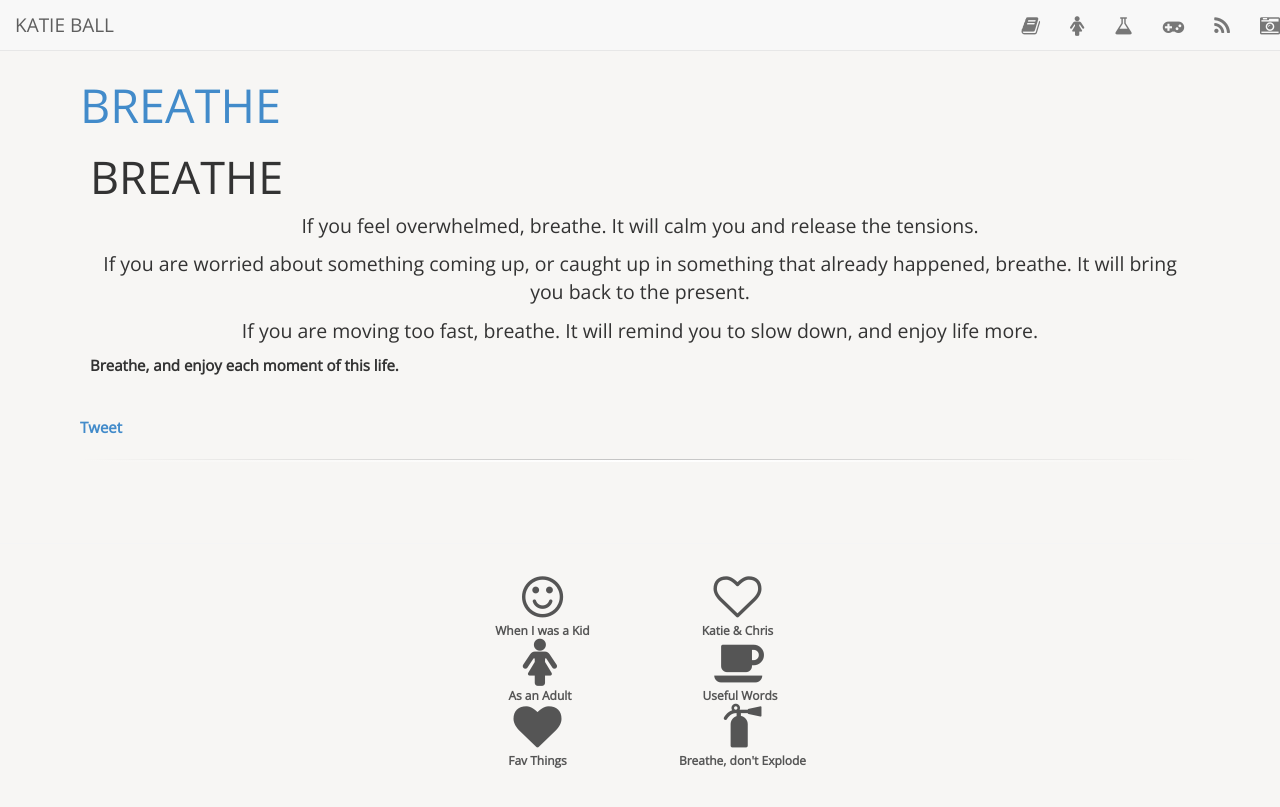
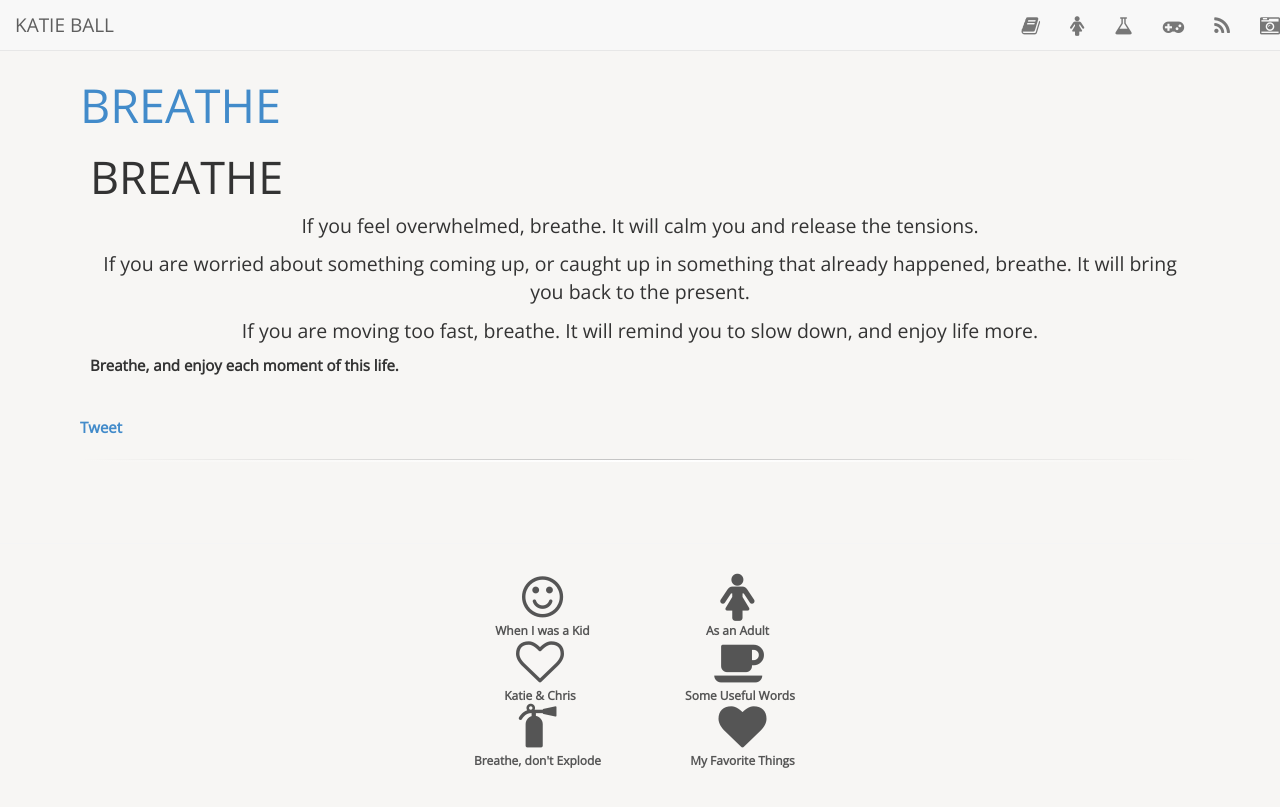
Before and after one commit to roachhd/roachhd.github.io, a Jekyll site: the page built from breathe/index.html, in a window 1280 px wide. Shown: the top 807 px of the page. Built offline with Jekyll 4.4.1, drawn with Linux system fonts in a browser that asks for light colours; nearby versions of some CDN libraries; Markdown is read by kramdown in place of the engine named in the settings; comment, search, counter and statistics services are not loaded.

Commit message:
Update innerfooter.html

```diff
--- a/_includes/innerfooter.html
+++ b/_includes/innerfooter.html
@@ -3,48 +3,44 @@
     <div class="container">
       <div class="row">
         <div class="col-lg-2 col-lg-offset-4">
-          <a href="/about/me/as-a-kid/index.html">
+          <a href="/about/me/as-a-kid/">
             <i class="fa fa-smile-o fa-4x"></i>
             <div>When I was a Kid</div>
           </a>
         </div>
         <div class="col-lg-2 next">
-          <a href="/about/katie-chris/index.html">
-            <i class="fa fa-heart-o fa-4x"></i>
-            <div>
-              Katie &amp; Chris
-            </div>
-          </a>
-        </div>
-      <div class="row">
-        <div class="col-lg-2 col-lg-offset-4">
           <a href="/about/me/as-an-adult/">
             <i class="fa fa-female fa-4x"></i>
             <div>As an Adult</div>
           </a>
         </div>
+      <div class="row">
+        <div class="col-lg-2 col-lg-offset-4">
+          <a href="/about/me/katie-chris/">
+            <i class="fa fa-heart-o fa-4x"></i>
+            <div>Katie &amp; Chris</div>
+          </a>
+        </div>
         <div class="col-lg-2 next">
-          <a href="http://katieball.me/zenlife/">
+          <a href="http://katieball.me/zenlife/" target="_blank">
             <i class="fa fa-coffee fa-4x"></i>
             <div>
-              Useful Words
+              Some Useful Words
             </div>
           </a>
         </div>
 
       <div class="row">
         <div class="col-lg-2 col-lg-offset-4">
-          <a href="/about/me/loves/">
-            <i class="fa fa-heart fa-4x"></i>
-            <div>Fav Things</div>
+          <a href="/about/breathe/">
+            <i class="fa fa-fire-extinguisher  fa-4x"></i>
+            <div>Breathe, don't Explode</div>
           </a>
         </div>
         <div class="col-lg-2 next">
-          <a href="/breathe/">
-            <i class="fa fa-fire-extinguisher fa-4x"></i>
-            <div>
-              Breathe, don't Explode
-            </div>
+          <a href="/loves/">
+            <i class="fa fa-heart fa-4x"></i>
+            <div>My Favorite Things</div>
           </a>
         </div>
 
```
